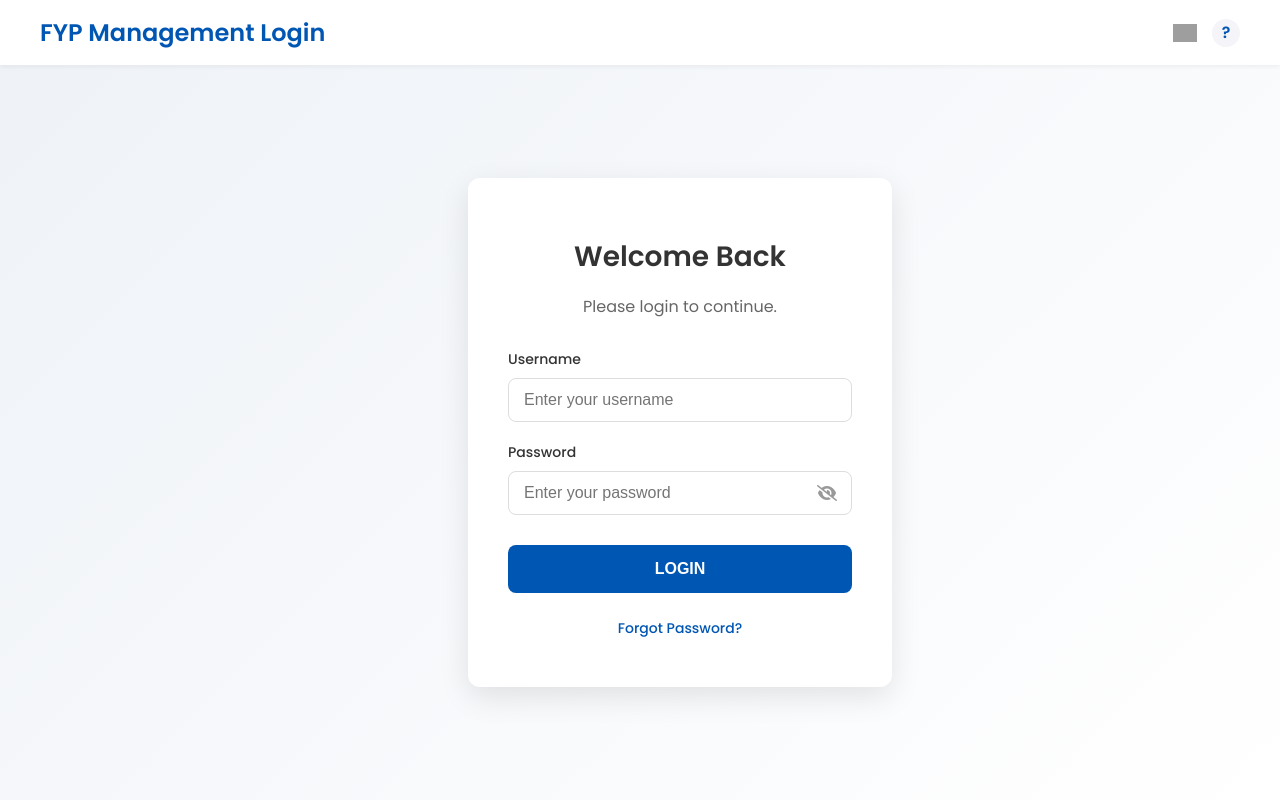
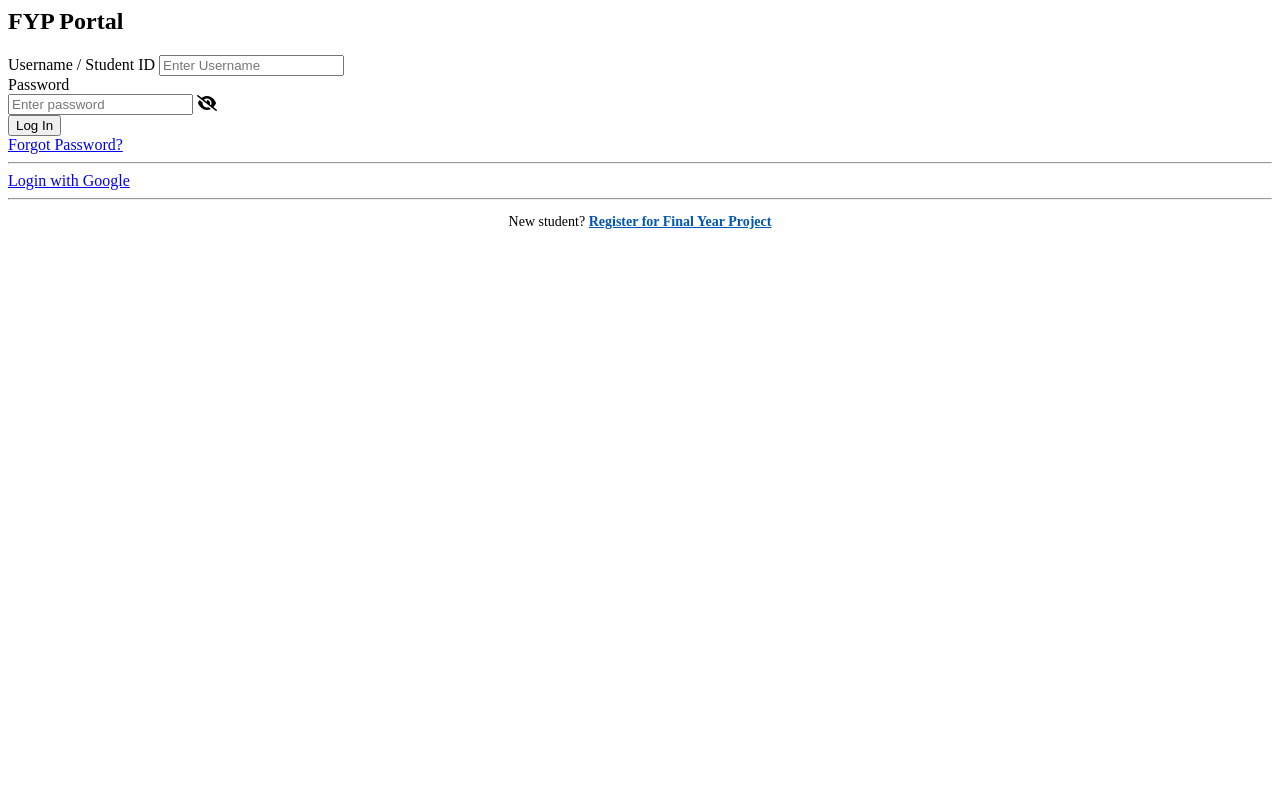
Before and after one commit to Gamino-acid/FYP-Project-, a PHP site: page /Login.php in a window 1280 px wide. Run offline with PHP 8.4, Linux system fonts and the light colour scheme; grey boxes are pictures that could not be loaded.

Commit message:
Login system updated with google'

```diff
--- a/Login.php
+++ b/Login.php
@@ -1,335 +1,342 @@
 <?php
-// ----------------------------------------------------
-// 第一部分：PHP 逻辑处理 (放在文件最顶部)
-// ----------------------------------------------------
+session_start();
+require_once 'db_connect.php';
+date_default_timezone_set('Asia/Kuala_Lumpur');
 
-// 引入数据库连接
-include("connect.php");
 
-// 初始化变量
-$username = $password = "";
-$login_err = "";
+$view = 'login';
+$login_err = '';
+$reset_msg = '';
+$reset_err = '';
 
-// 处理表单提交
-if ($_SERVER["REQUEST_METHOD"] == 'POST') {
+if (isset($_GET['view'])) {
+    $allowed_views = ['login', 'forgot', 'reset'];
+    if (in_array($_GET['view'], $allowed_views)) {
+        $view = $_GET['view'];
+    }
+}
 
-    // 1. 检查输入是否为空
-    if (empty(trim($_POST["username"])) || empty(trim($_POST["password"]))) {
-        $login_err = "请输入用户名和密码。";
-    } else {
+function checkToken($conn, $token_hash) {
+    $current_time = date("Y-m-d H:i:s");
+    $sql = "SELECT fyp_userid FROM user WHERE reset_token_hash = ? AND reset_token_expires_at > ?";
+    if ($stmt = $conn->prepare($sql)) {
+        $stmt->bind_param("ss", $token_hash, $current_time);
+        $stmt->execute();
+        $stmt->store_result();
+        if ($stmt->num_rows === 1) {
+            $stmt->close();
+            return true;
+        }
+        $stmt->close();
+    }
+    return false;
+}
+
+if ($_SERVER["REQUEST_METHOD"] == "POST") {
+
+    if (isset($_POST['login'])) {
+        $view = 'login';
         $username = trim($_POST['username']);
         $password = $_POST['password'];
+
+        if (empty($username) || empty($password)) {
+            $login_err = "Please enter both username and password.";
+        } else {
+            $sql = "SELECT fyp_userid, fyp_username, fyp_passwordhash, fyp_usertype FROM user WHERE fyp_username = ? LIMIT 1";
+            if ($stmt = $conn->prepare($sql)) {
+                $stmt->bind_param("s", $username);
+                $stmt->execute();
+                $result = $stmt->get_result();
+                if ($result->num_rows == 1) {
+                    $user = $result->fetch_assoc();
+                    if (password_verify($password, $user['fyp_passwordhash']) || $password === $user['fyp_passwordhash']) {
+                        session_regenerate_id(true);
+                        $_SESSION['user_id'] = $user['fyp_userid'];
+                        $_SESSION['username'] = $user['fyp_username'];
+                     $_SESSION['user_role'] = strtolower(trim($user['fyp_usertype']));
+
+                        $user_type = strtolower(trim($user['fyp_usertype']));
+
+if ($user_type === 'student') {
+
+    // check student profile
+    $chk = $conn->prepare("SELECT fyp_studid FROM student WHERE fyp_userid = ?");
+    $chk->bind_param("i", $user['fyp_userid']);
+    $chk->execute();
+    $chk->store_result();
+
+    if ($chk->num_rows === 0) {
+        // student exists in USER but not registered
+        header("Location: Registration.php");
+        exit;
     }
 
-    // 2. 验证凭证
-    if (empty($login_err)) {
-
-        // 查询 fyp_userid, fyp_passwordhash, fyp_usertype
-        $sql = "SELECT fyp_userid, fyp_passwordhash, fyp_usertype FROM `USER` WHERE fyp_username = ? LIMIT 1";
-
-        if (isset($conn) && $stmt = $conn->prepare($sql)) {
-
-            // 绑定变量
-            $stmt->bind_param("s", $param_username);
-            $param_username = $username;
-
-            // 执行查询
-            if ($stmt->execute()) {
-
-                $result = $stmt->get_result();
-
-                if ($result->num_rows == 1) {
-                    $user = $result->fetch_assoc();
-
-                    // 3. 密码验证
-                    if ($password === $user['fyp_passwordhash']) {
-
-                        // 验证通过，获取用户ID和类型
-                        $user_id = $user['fyp_userid'];
-                        $user_type = $user['fyp_usertype']; // 获取数据库里的身份类型
-
-                        // 【修改点】: 这里把 Lecturer 和 Coordinator 分开判断
-                        if ($user_type === 'student') {
-                            // 如果是 Student -> Student_mainpage.php
-                            header("location: Student_mainpage.php?auth_user_id=" . urlencode($user_id));
-
-                        } else if ($user_type === 'lecturer') {
-                            // 如果是 Lecturer -> Supervisor_mainpage.php
-                            header("location: Supervisor_mainpage.php?auth_user_id=" . urlencode($user_id));
-
-                        } else if ($user_type === 'coordinator') {
-                            // 如果是 Coordinator -> Coordinator_mainpage.php
-                            header("location: Coordinator_mainpage.php?auth_user_id=" . urlencode($user_id));
-
-                        } else {
-                            // 未知类型
-                            $login_err = "登录失败：未知的用户身份类型。";
+    header("Location: Student_mainpage.php");
+    exit;
 }
 
-                        // 确保脚本停止执行
+                        } else if ($user_type === 'lecturer' || $user_type === 'coordinator') {
+                            header("Location: Supervisor_mainpage.php");
                             exit;
-
                         } else {
-                        $login_err = "密码不正确，请重试。";
+                            $login_err = "Login failed: Unknown user type ($user_type).";
                         }
                     } else {
-                    $login_err = "找不到该用户名的账户。";
+                        $login_err = "Invalid password.";
                     }
                 } else {
-                $login_err = "系统错误：无法执行查询。";
+                    $login_err = "No account found.";
                 }
                 $stmt->close();
+            }
+        }
+
+    } elseif (isset($_POST['reset_password'])) {
+        $view = 'forgot';
+        $email = trim($_POST['email']);
+
+        if (empty($email)) {
+            $reset_err = "Please enter your email.";
         } else {
-            $login_err = "系统错误：数据库查询准备失败。请检查表名和字段名。";
+            $sql = "SELECT fyp_userid FROM user WHERE fyp_email = ? LIMIT 1";
+            if ($stmt = $conn->prepare($sql)) {
+                $stmt->bind_param("s", $email);
+                $stmt->execute();
+                $stmt->store_result();
+                if ($stmt->num_rows == 1) {
+
+                    $token = bin2hex(random_bytes(16));
+                    $token_hash = hash("sha256", $token);
+
+                    $expiry = date("Y-m-d H:i:s", time() + (60 * 60 * 24));
+
+                    $update_sql = "UPDATE user SET reset_token_hash = ?, reset_token_expires_at = ? WHERE fyp_email = ?";
+                    if ($upd = $conn->prepare($update_sql)) {
+                        $upd->bind_param("sss", $token_hash, $expiry, $email);
+                        $upd->execute();
+
+                        $link = "http://$_SERVER[HTTP_HOST]$_SERVER[PHP_SELF]?token=$token";
+
+                        $subject = "Reset Password";
+                        $msg = "Click: $link";
+                        $headers = "From: no-reply@fyp.com";
+
+                        if (@mail($email, $subject, $msg, $headers)) {
+                            $reset_msg = "Check your email for the link.";
+                            $view = 'login';
+                        } else {
+                            $reset_msg = "<b>LOCALHOST SUCCESS!</b><br>Click this link to reset:<br><a href='$link' style='color:#0056b3;font-weight:bold;text-decoration:underline;'>RESET PASSWORD LINK</a>";
+                            $view = 'login';
+                        }
+                    }
+                } else {
+                    $reset_err = "Email not found.";
                 }
             }
         }
 
-// 关闭连接
-if (isset($conn)) {
-    $conn->close();
+    } elseif (isset($_POST['save_new_password'])) {
+        $view = 'reset';
+        $token = $_POST['token'];
+        $p1 = $_POST['new_password'];
+        $p2 = $_POST['confirm_password'];
+
+        if ($p1 !== $p2) {
+            $reset_err = "Passwords do not match.";
+        } else {
+            $token_hash = hash("sha256", $token);
+
+            if (checkToken($conn, $token_hash)) {
+                $sql = "SELECT fyp_userid FROM user WHERE reset_token_hash = ?";
+                $uid = null;
+                if ($stmt = $conn->prepare($sql)) {
+                    $stmt->bind_param("s", $token_hash);
+                    $stmt->execute();
+                    $res = $stmt->get_result();
+                    $row = $res->fetch_assoc();
+                    $uid = $row['fyp_userid'];
+                    $stmt->close();
+                }
+
+                if ($uid) {
+                    $new_hash = password_hash($p1, PASSWORD_DEFAULT);
+                    $upd = $conn->prepare("UPDATE user SET fyp_passwordhash = ?, reset_token_hash = NULL, reset_token_expires_at = NULL WHERE fyp_userid = ?");
+                    $upd->bind_param("si", $new_hash, $uid);
+                    $upd->execute();
+
+                    $reset_msg = "Password changed! Please login.";
+                    $view = 'login';
+                }
+            } else {
+                $raw_check_sql = "SELECT fyp_userid FROM user WHERE reset_token_hash = ?";
+                if ($stmt = $conn->prepare($raw_check_sql)) {
+                    $stmt->bind_param("s", $token);
+                    $stmt->execute();
+                    $res = $stmt->get_result();
+                    if ($res->num_rows === 1) {
+                        $row = $res->fetch_assoc();
+                        $uid = $row['fyp_userid'];
+
+                        $new_hash = password_hash($p1, PASSWORD_DEFAULT);
+                        $upd = $conn->prepare("UPDATE user SET fyp_passwordhash = ?, reset_token_hash = NULL, reset_token_expires_at = NULL WHERE fyp_userid = ?");
+                        $upd->bind_param("si", $new_hash, $uid);
+                        $upd->execute();
+                        $reset_msg = "Password changed! Please login.";
+                        $view = 'login';
+                    } else {
+                        $reset_err = "Invalid or expired token.";
+                    }
+                }
+            }
+        }
+    }
+
+
+if (isset($_GET['token'])) {
+    $raw_token = $_GET['token'];
+    $token_hash = hash("sha256", $raw_token);
+
+    if (checkToken($conn, $token_hash)) {
+        $view = 'reset';
+    } else {
+        $sql = "SELECT fyp_userid FROM user WHERE reset_token_hash = ?";
+        if ($stmt = $conn->prepare($sql)) {
+            $stmt->bind_param("s", $raw_token);
+            $stmt->execute();
+            $stmt->store_result();
+            if ($stmt->num_rows === 1) {
+                $view = 'reset';
+            } else {
+                $reset_err = "Token expired or invalid.";
+                $view = 'login';
+            }
+        }
+    }
 }
 ?>
+
 <!DOCTYPE html>
 <html lang="en">
 <head>
     <meta charset="UTF-8">
     <meta name="viewport" content="width=device-width, initial-scale=1.0">
-    <title>Login - System</title>
-    <link rel="icon" type="image/png" sizes="42x42" href="image/user.png">
+    <title>FYP Portal</title>
     <link rel="stylesheet" href="https://cdnjs.cloudflare.com/ajax/libs/font-awesome/6.4.0/css/all.min.css">
+    <link rel="stylesheet" href="css/Login.css?v=<?php echo time(); ?>">
     <style>
-        @import url('https://fonts.googleapis.com/css2?family=Poppins:wght@400;500;600&display=swap');
-        :root {
-            /* 蓝色主题配色 */
-            --primary-color: #0056b3;
-            --primary-hover: #004494;
-            --secondary-color: #f4f4f9;
-            --text-color: #333;
-            --border-color: #ddd;
-            --error-color: #d93025;
-            --gradient-start: #eef2f7;
-            --gradient-end: #ffffff;
-        }
-        body {
-            font-family: 'Poppins', sans-serif;
-            margin: 0;
-            background: linear-gradient(135deg, var(--gradient-start), var(--gradient-end));
-            color: var(--text-color);
-            display: flex;
-            flex-direction: column;
-            min-height: 100vh;
-        }
-        .topbar {
-            display: flex;
-            justify-content: space-between;
-            align-items: center;
-            padding: 15px 40px;
-            background-color: #fff;
-            box-shadow: 0 2px 4px rgba(0,0,0,0.05);
-        }
-        .logo {
-            font-size: 24px;
-            font-weight: 600;
-            color: var(--primary-color);
-        }
-        .topbar-right {
-            display: flex;
-            align-items: center;
-            gap: 15px;
-        }
-        .flag-icon {
-            width: 24px;
-            height: auto;
-        }
-        .icon-circle {
-            display: flex;
-            align-items: center;
-            justify-content: center;
-            width: 28px;
-            height: 28px;
-            border-radius: 50%;
-            background-color: var(--secondary-color);
-            color: var(--primary-color);
-            text-decoration: none;
-            font-weight: 600;
-            transition: background-color 0.3s;
-        }
-        .icon-circle:hover {
-            background-color: #e0e0e0;
-        }
-        .main-wrapper {
-            flex: 1;
-            display: flex;
-            justify-content: center;
-            align-items: center;
-            padding: 20px;
-        }
-        .form-container {
-            background: #fff;
-            padding: 40px;
-            border-radius: 12px;
-            box-shadow: 0 10px 30px rgba(0, 0, 0, 0.1);
-            width: 100%;
-            max-width: 450px;
+        .alert-success {
+            background-color: #d4edda; color: #155724; padding: 15px;
+            border: 1px solid #c3e6cb; border-radius: 4px; margin-bottom: 20px;
             text-align: center;
         }
-        h1 {
-            font-size: 28px;
-            margin-bottom: 10px;
-            color: var(--text-color);
-        }
-        .intro-text {
-            color: #666;
-            margin-bottom: 30px;
-        }
-        .input-group {
-            margin-bottom: 20px;
-            text-align: left;
-        }
-        .input-group label {
-            display: block;
-            font-weight: 500;
-            margin-bottom: 8px;
-            font-size: 14px;
-        }
-        .input-group input {
-            width: 100%;
-            box-sizing: border-box;
-            padding: 12px 15px;
-            border: 1px solid var(--border-color);
-            border-radius: 8px;
-            font-size: 16px;
-            transition: border-color 0.3s, box-shadow 0.3s;
-        }
-        .input-group input:focus {
-            outline: none;
-            border-color: var(--primary-color);
-            box-shadow: 0 0 0 3px rgba(0, 86, 179, 0.2);
-        }
-        .password-wrapper {
-            position: relative;
-            display: flex;
-            align-items: center;
-        }
-        .password-wrapper input {
-            padding-right: 40px;
-        }
-        .toggle-password {
-            position: absolute;
-            right: 15px;
-            cursor: pointer;
-            color: #999;
-        }
-        .btn-submit {
-            width: 100%;
-            padding: 15px;
-            border: none;
-            border-radius: 8px;
-            background-color: var(--primary-color);
-            color: white;
-            font-size: 16px;
-            font-weight: 600;
-            cursor: pointer;
-            transition: background-color 0.3s, transform 0.2s;
-            margin-top: 10px;
-        }
-        .btn-submit:hover {
-            background-color: var(--primary-hover);
-            transform: translateY(-2px);
-        }
-        .form-links {
-            margin-top: 25px;
-            font-size: 14px;
-        }
-        .form-links p {
-            margin: 8px 0;
-        }
-        .form-links a, .privacy-policy a {
-            color: var(--primary-color);
-            text-decoration: none;
-            font-weight: 500;
-        }
-        .form-links a:hover, .privacy-policy a:hover {
-            text-decoration: underline;
-        }
-        .error-message {
-            background-color: #f8d7da;
-            color: #721c24;
-            border: 1px solid #f5c6cb;
-            padding: 12px;
-            border-radius: 8px;
-            margin-bottom: 20px;
-            font-size: 14px;
+        .alert-error {
+            background-color: #fce4e4; color: #cc0033; padding: 10px;
+            border: 1px solid #fcc2c3; border-radius: 4px; margin-bottom: 20px;
             text-align: center;
         }
+        form { animation: fadeIn 0.5s; }
+        @keyframes fadeIn { from { opacity:0; } to { opacity:1; } }
     </style>
 </head>
 <body>
-    <header class="topbar">
-        <div class="logo">FYP Management Login</div>
-        <div class="topbar-right">
-            <img src="image/Malaysia.png" alt="Flag icon" class="flag-icon" onerror="this.style.display='none'">
-            <a href="#" class="icon-circle" title="Help">?</a>
-        </div>
-    </header>
 
-    <div class="main-wrapper">
-        <main class="content">
-            <div class="form-container">
-                <h1>Welcome Back</h1>
-                <p class="intro-text">Please login to continue.</p>
+<div class="login-wrapper">
 
-                <form method="POST" action="<?php echo htmlspecialchars($_SERVER["PHP_SELF"]); ?>">
+    <?php if ($view === 'login'): ?>
+    <form id="loginForm" method="post" action="">
+        <h2 style="margin-top:0;">FYP Portal</h2>
 
-                    <?php
-                    // 显示 PHP 错误信息
-                    if (!empty($login_err)) {
-                        echo '<p class="error-message">' . htmlspecialchars($login_err) . '</p>';
-                    }
-                    ?>
+        <?php if($login_err) echo "<div class='alert-error'>$login_err</div>"; ?>
+        <?php if($reset_msg) echo "<div class='alert-success'>$reset_msg</div>"; ?>
+        <?php if($reset_err) echo "<div class='alert-error'>$reset_err</div>"; ?>
 
         <div class="input-group">
-                        <label for="username">Username</label>
-                        <input type="text" id="username" name="username"
-                               value="<?php echo htmlspecialchars($username); ?>"
-                               placeholder="Enter your username" required>
+            <label>Username / Student ID</label>
+            <input type="text" name="username" placeholder="Enter Username" required>
         </div>
 
         <div class="input-group">
-                        <label for="password">Password</label>
-                        <div class="password-wrapper">
-                            <input type="password" id="password" name="password"
-                                   placeholder="Enter your password" required>
-                            <i class="fa fa-eye-slash toggle-password" id="togglePassword"></i>
+            <label>Password</label>
+            <div class="password-wrapper" style="width: 100%;">
+                <input type="password" id="password" name="password" placeholder="Enter password" required>
+                <i class="fa fa-eye-slash toggle-password" onclick="togglePass()"></i>
             </div>
         </div>
 
-                    <button type="submit" class="btn-submit">LOGIN</button>
-
+        <button type="submit" name="login" class="login-button">Log In</button>
         <div class="form-links">
-                        <p><a href="Recoverypage.php">Forgot Password?</a></p>
-
+            <a href="Login.php?view=forgot">Forgot Password?</a>
         </div>
     </form>
+    <?php endif; ?>
 
+    <?php if ($view === 'forgot'): ?>
+    <form id="forgotForm" method="post" action="">
+        <h2 style="margin-top:0;">Reset Password</h2>
+        <p style="text-align:center;color:#666;">Enter your email to reset password.</p>
 
+        <?php if($reset_err) echo "<div class='alert-error'>$reset_err</div>"; ?>
+
+        <div class="input-group">
+            <label>Student Email</label>
+            <input type="email" name="email" placeholder="Enter email" required>
         </div>
-        </main>
+
+        <button type="submit" name="reset_password" class="login-button">Send Reset Link</button>
+        <div class="form-links">
+            <a href="Login.php?view=login">Back to Login</a>
+        </div>
+    </form>
+    <?php endif; ?>
+
+    <?php if ($view === 'reset'): ?>
+    <form id="resetForm" method="post" action="">
+        <h2 style="margin-top:0;">New Password</h2>
+
+        <?php if($reset_err) echo "<div class='alert-error'>$reset_err</div>"; ?>
+
+        <input type="hidden" name="token" value="<?php echo htmlspecialchars($_GET['token'] ?? $_POST['token'] ?? ''); ?>">
+
+        <div class="input-group">
+            <label>New Password</label>
+            <input type="password" name="new_password" required>
+        </div>
+        <div class="input-group">
+            <label>Confirm Password</label>
+            <input type="password" name="confirm_password" required>
+        </div>
+
+        <button type="submit" name="save_new_password" class="login-button">Save Password</button>
+    </form>
+    <?php endif; ?>
+<hr>
+<a href="google_login.php" class="btn btn-danger w-100">
+    Login with Google
+</a>
+<hr>
+<p style="text-align:center; font-size:14px;">
+    New student?
+    <a href="Registration.php" style="color:#0056b3; font-weight:600;">
+        Register for Final Year Project
+    </a>
+</p>
 </div>
 
 <script>
-        // 密码显示/隐藏脚本
-        const togglePassword = document.querySelector('#togglePassword');
-        const passwordInput = document.querySelector('#password');
+function togglePass() {
+    var p = document.getElementById('password');
+    var i = document.querySelector('.toggle-password');
+    if (p.type === "password") {
+        p.type = "text";
+        i.classList.remove('fa-eye-slash');
+        i.classList.add('fa-eye');
+    } else {
+        p.type = "password";
+        i.classList.remove('fa-eye');
+        i.classList.add('fa-eye-slash');
+    }
+}
+</script>
 
-        togglePassword.addEventListener('click', function () {
-            const type = passwordInput.getAttribute('type') === 'password' ? 'text' : 'password';
-            passwordInput.setAttribute('type', type);
-
-            this.classList.toggle('fa-eye');
-            this.classList.toggle('fa-eye-slash');
-        });
-    </script>
 </body>
 </html>
```
Lines whose indentation alone changed are shown as unchanged.
